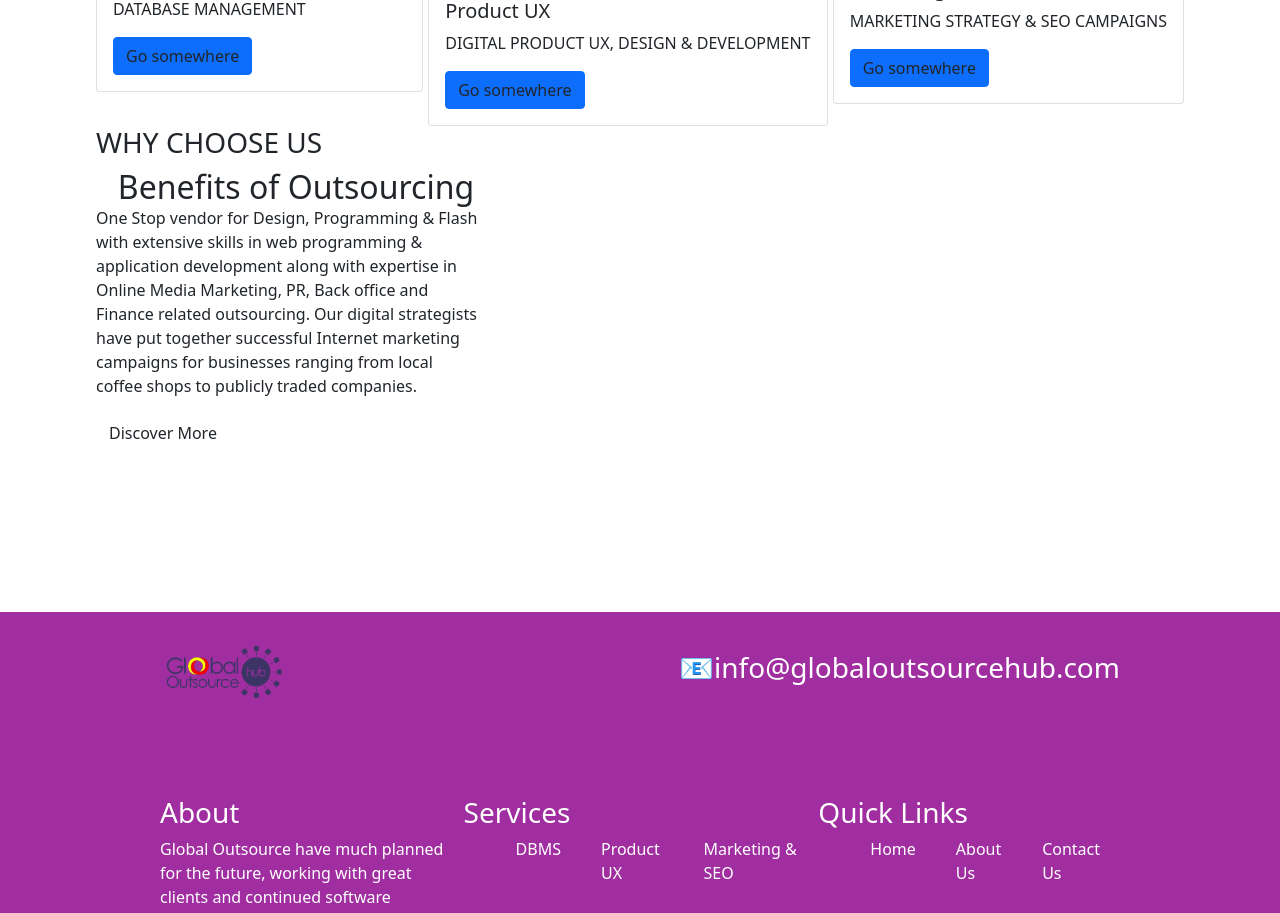
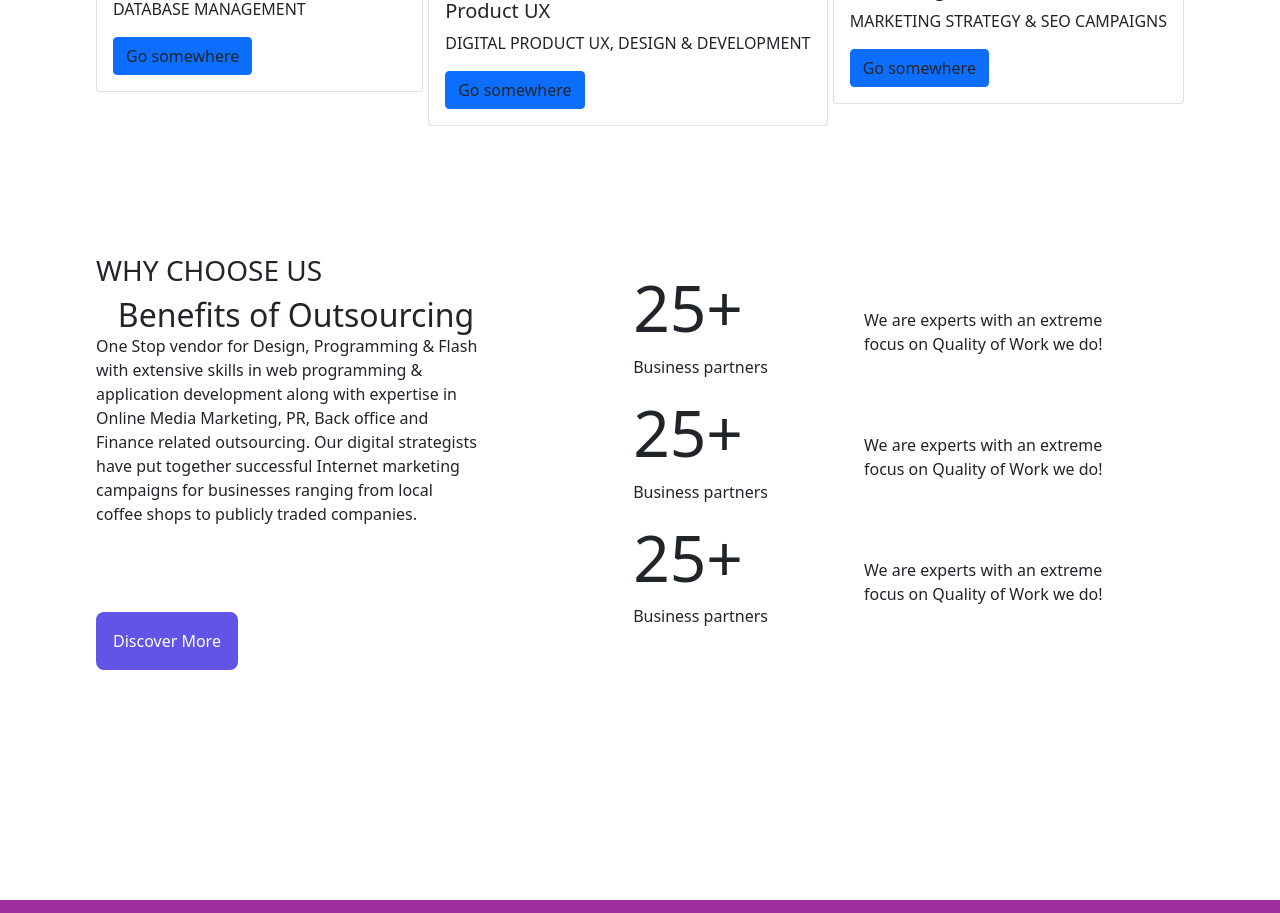
Before and after one commit to sheesrizvi/portfolio, a React (Create React App) app in the folder client/: page / in a window 1280 px wide. Shown: the part 1460-2373 px from the top of the page. Built offline with nearby package versions, Linux system fonts and the light colour scheme.

Commit message:
why choose us section

```diff
--- a/client/src/index.css
+++ b/client/src/index.css
@@ -141,5 +141,28 @@ a:-webkit-any-link {
 
 .why-info {
   width: 30vw;
-  /* margin-top: 4rem; */
+  margin-top: 5rem;
 }
+
+.why-us-section {
+  display: flex;
+  align-items: center;
+  justify-content: space-between;
+  margin-top: 3rem;
+  width: 80vw;
+}
+
+.contribution-section {
+  display: flex;
+  align-items: center;
+  justify-content: space-between;
+}
+
+.cs-i h1 {
+  font-size: 4rem;
+}
+
+.cs-p {
+  width: 20vw;
+  margin-left: 6rem;
+}
--- a/client/src/pages/Home.js
+++ b/client/src/pages/Home.js
@@ -66,7 +66,36 @@ const Home = () => {
               successful Internet marketing campaigns for businesses ranging
               from local coffee shops to publicly traded companies.
             </p>
-            <button className='btn'>Discover More</button>
+            <button className='btn1'>Discover More</button>
+          </div>
+          <div className='number-section'>
+            <div className='contribution-section'>
+              <div className='cs-i'>
+                <h1>25+ </h1>
+                <p>Business partners</p>
+              </div>
+              <div className='cs-p'>
+                We are experts with an extreme focus on Quality of Work we do!
+              </div>
+            </div>
+            <div className='contribution-section'>
+              <div className='cs-i'>
+                <h1>25+ </h1>
+                <p>Business partners</p>
+              </div>
+              <div className='cs-p'>
+                We are experts with an extreme focus on Quality of Work we do!
+              </div>
+            </div>
+            <div className='contribution-section'>
+              <div className='cs-i'>
+                <h1>25+ </h1>
+                <p>Business partners</p>
+              </div>
+              <div className='cs-p'>
+                We are experts with an extreme focus on Quality of Work we do!
+              </div>
+            </div>
           </div>
         </div>
       </div>
```
